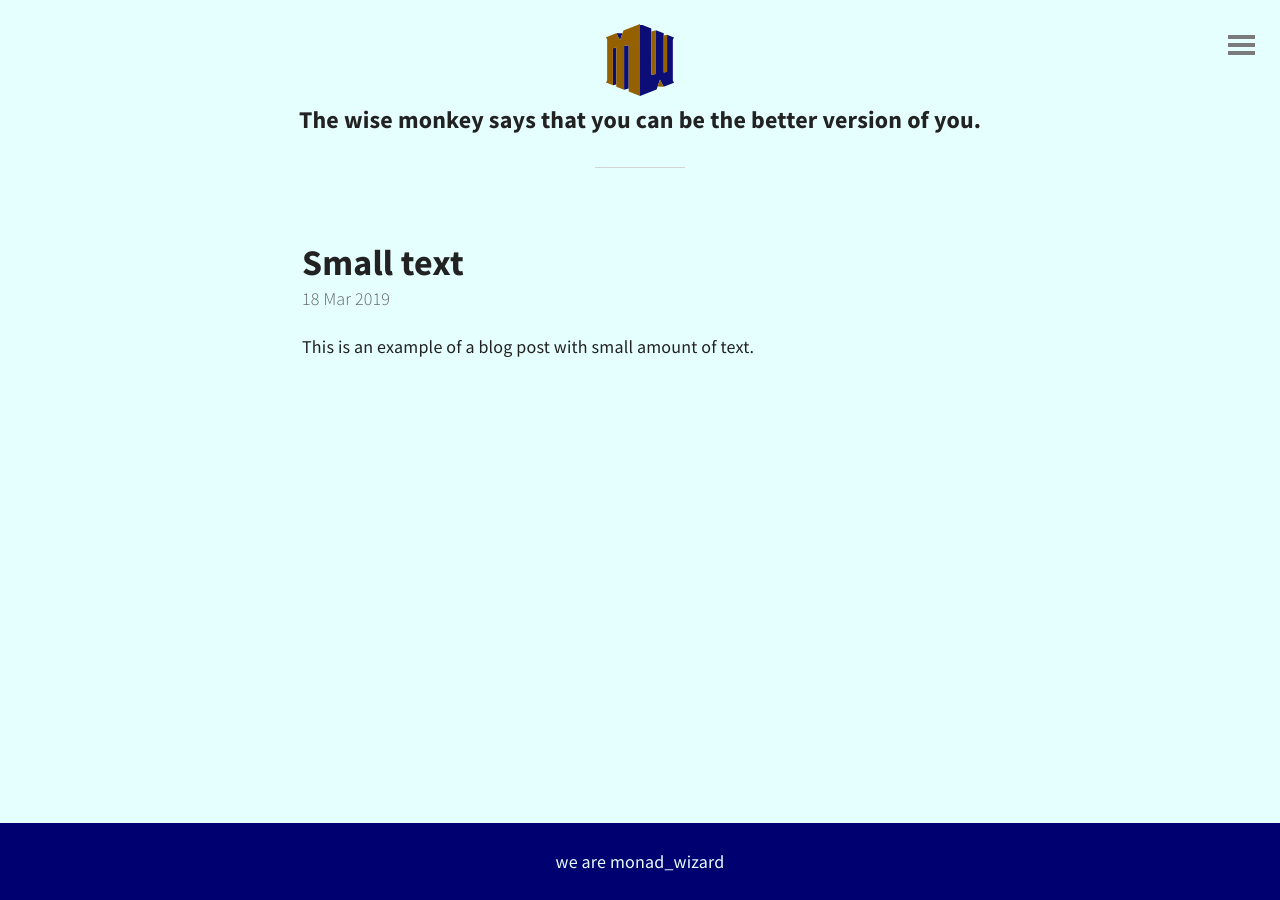
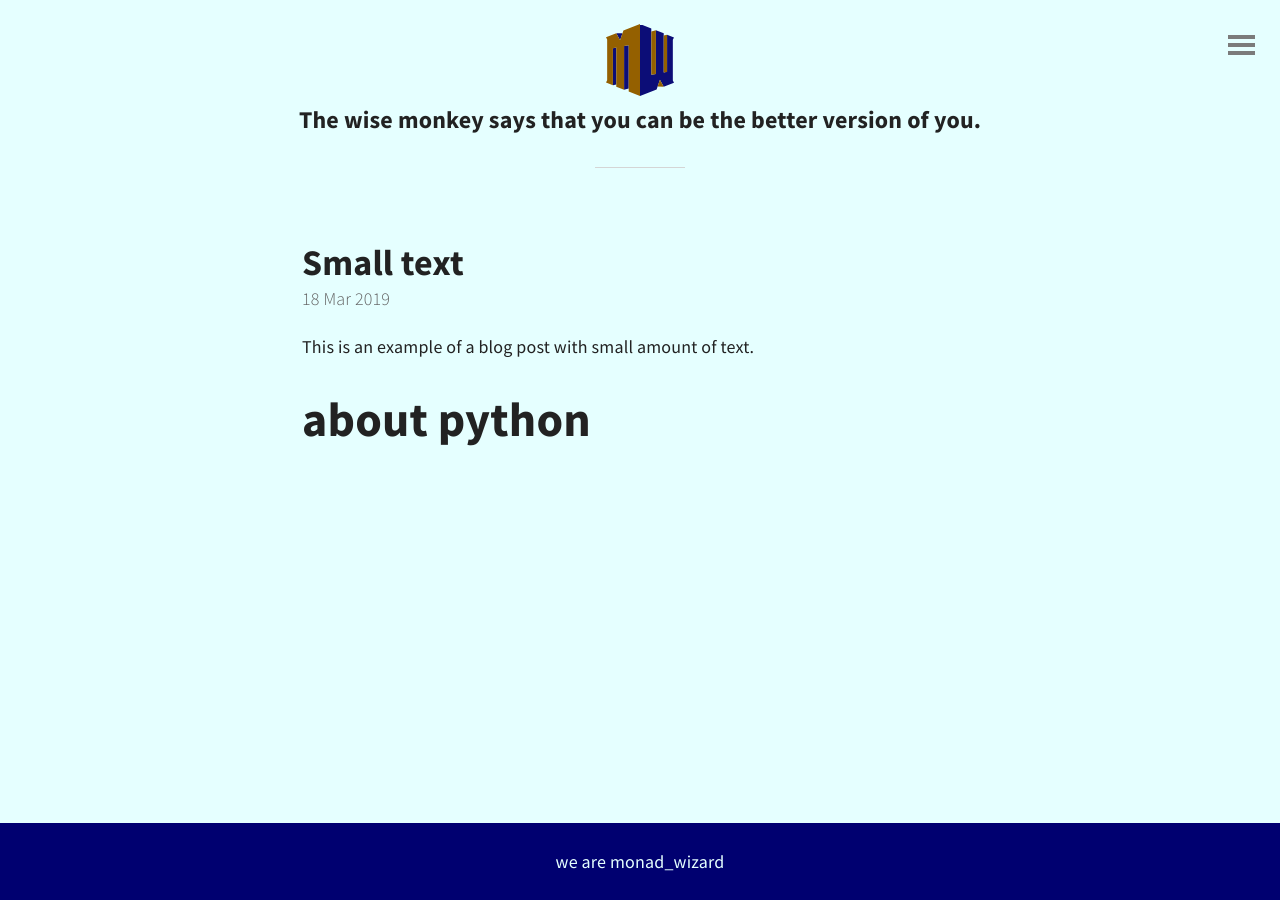
Before and after one commit to MonadWizard/pyblog, a Jekyll site: the page built from _posts/2019-03-18-small-text.md, in a window 1280 px wide. Built offline with Jekyll 4.4.1, drawn with Linux system fonts in a browser that asks for light colours.

Commit message:
Update 2019-03-18-small-text.md

```diff
--- a/_posts/2019-03-18-small-text.md
+++ b/_posts/2019-03-18-small-text.md
@@ -2,3 +2,4 @@
 title: Small text
 ---
 This is an example of a blog post with small amount of text.
+# about python
```
